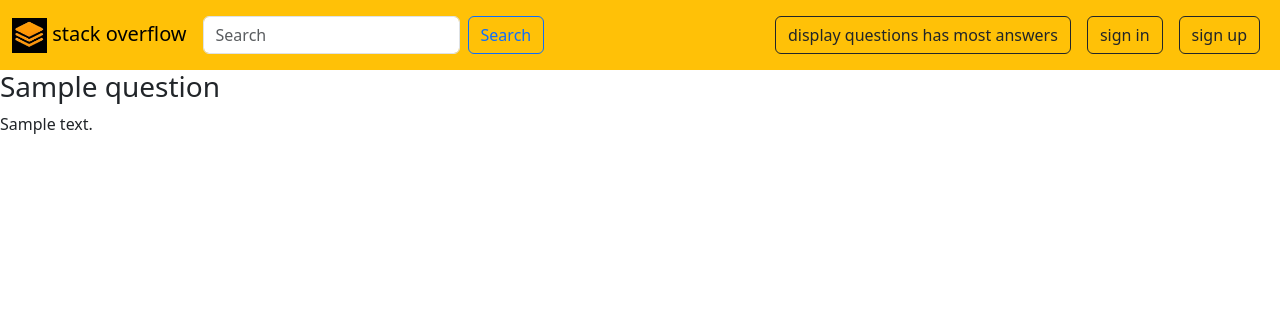
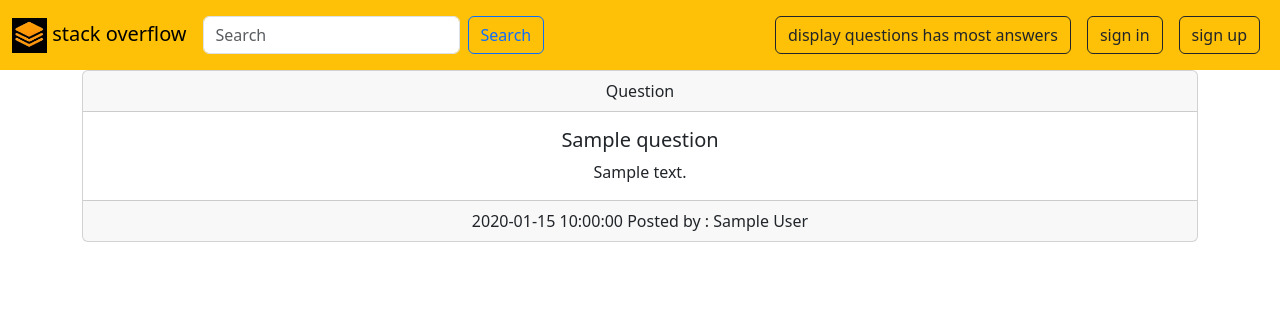
Before and after one commit to Hassanalmaymn/stack_overflow, a PHP site: page /question.php?id=1 in a window 1280 px wide. Shown: the top 330 px of the page. Run offline with PHP 8.4, Linux system fonts and the light colour scheme; tables that the repository leaves empty hold one stand-in row (values such as "Sample post").

Commit message:
big changes     search is bugy

```diff
--- a/display10most.php
+++ b/display10most.php
@@ -29,7 +29,7 @@ $active='home';
 
 
                 echo '<div class="card bg-light-emphasis"><a class="card-title" style="text-decoration:none; '
-                . '" href="question.php?id='.$question['id'].'"><h4 style="background-color:gray;">' . $question['title'] . '</h4></a>'
+                . '" href="question.php?id='.$question['qid'].'"><h4 style="background-color:gray;">' . $question['title'] . '</h4></a>'
                         . '<p class="card-body">' . $question['content'] . '</p><div class="card-footer">' . $question['time'].'<span '
                         . 'class="card-footer justify-text-end" style="align-text:end;">number of answers: '.
                         $question['numberofanswers'].'</span><span class="card-footer justify-item-end bg-warning">Posted by : '.$question['name'].'</span></div></div><hr>';
--- a/necessary/operation.php
+++ b/necessary/operation.php
@@ -24,7 +24,7 @@ function get10recentquestion() {
 function get10questionwithmostanswers() {
     $db = dbcon();
 
-    $sql = "SELECT stack_user.name,question.userid,question.id,question.title,question.content,question.time,COUNT(answer.id)
+    $sql = "SELECT stack_user.name,question.userid,question.id AS qid,question.title,question.content,question.time,COUNT(answer.id)
        AS numberofanswers FROM ((question LEFT JOIN answer ON question.id=answer.questionid) JOIN stack_user ON stack_user.id=question.userid)
             GROUP BY question.id ORDER BY COUNT(answer.id) DESC LIMIT 10 ;  ";
 
@@ -55,14 +55,15 @@ function getuseranswers($userid) {
     return $result;
 }
 
-function search($search) {
+function find($search) {
     $db = dbcon();
 
     $sql = "SELECT question.id AS qid,question.title,question.content,stack_user.name,question.time, COUNT(answer.id)
-       AS numberofanswers "
-            . "FROM ((question LEFT JOIN answer ON question.id=answer.questionid) JOIN stack_user ON stack_user.id=question.userid)"
-            . "WHERE question.title LIKE '%" . $search . "%' OR question.content LIKE '%" . $search . "%'"
-            . "GROUP BY question.id ORDER BY COUNT(answer.id) DESC  ;";
+ AS numberofanswers FROM ((stack_user join question ON stack_user.id=question.userid) LEFT JOIN answer ON answer.questionid=question.id)
+ WHERE question.id IN
+ (SELECT question.id FROM question WHERE question.title LIKE '%" . $search . "%' OR  question.content LIKE '%" . $search . "%') GROUP BY
+  question.id ORDER by numberofanswers DESC ;";
+
     $result = mysqli_query($db, $sql);
     $assocq = array();
     while ($row = mysqli_fetch_array($result)) {
@@ -86,3 +87,49 @@ function getthequestion($question_id) {
     }
     return $assocq;
 }
+
+function getthequestionanswers($question_id) {
+    $db = dbcon();
+
+    $sql = "SELECT answer.title,answer.content,answer.time AS answertime,stack_user.name,answer.id "
+            . "FROM question,answer,stack_user WHERE question.id=answer.questionid AND answer.userid=stack_user.id AND question.id=" . $question_id . ";  ";
+
+    $result = mysqli_query($db, $sql);
+    $assocq = array();
+    while ($row = mysqli_fetch_array($result)) {
+
+        $assocq[] = $row;
+    }
+    return $assocq;
+}
+
+function searchuser($search, $userid) {
+    $db = dbcon();
+
+    $sql = "SELECT question.id AS qid,question.title,question.content,stack_user.name,question.time, COUNT(answer.id)
+ AS numberofanswers FROM ((stack_user join question ON stack_user.id=question.userid) LEFT JOIN answer ON answer.questionid=question.id)
+ WHERE question.id IN (SELECT question.id FROM question WHERE question.title LIKE '%" . $search . "%' OR  question.content LIKE '%" . $search . "%')
+ AND stack_user.id=" . $userid . " GROUP BY
+  question.id ORDER by numberofanswers DESC ;";
+    $result = mysqli_query($db, $sql);
+    $assocq = array();
+    while ($row = mysqli_fetch_array($result)) {
+
+        $assocq[] = $row;
+    }
+    return $assocq;
+}
+function findmyanswer($search,$userid) {
+    $db = dbcon();
+
+    $sql = "SELECT stack_user.name,answer.time,answer.content,answer.title,answer.id FROM answer,stack_user WHERE answer.userid=stack_user.id "
+            . "AND stack_user.id='".$userid."' AND answer.id IN (SELECT answer.id FROM answer WHERE answer.title LIKE '%".$search."%' OR answer.content LIKE '%".$search."%') ;";
+
+    $result = mysqli_query($db, $sql);
+    $assocq = array();
+    while ($row = mysqli_fetch_array($result)) {
+
+        $assocq[] = $row;
+    }
+    return $assocq;
+}
--- a/necessary/stack_navbar.php
+++ b/necessary/stack_navbar.php
@@ -34,7 +34,6 @@
             echo'<a class="btn btn-outline-dark justify-content-end m-2" href="display10most.php">display questions has most answers</a>
                 <a class="btn btn-outline-dark justify-content-end m-2" aria-current="page" href="signin.php">sign in</a>
             <a class="btn btn-outline-dark justify-content-end m-2" aria-current="page" href="signup.php">sign up</a>';
-
         }
         if (isLoggedIn()) {
             $home = $active === 'home' ? 'active' : '';
--- a/question.php
+++ b/question.php
@@ -1,21 +1,52 @@
-<?php session_start();
-$active='home';
+<?php
+session_start();
+$active = 'home';
 ?>
 <!DOCTYPE html>
 
 <html>
-  <head>
+    <head>
         <meta charset="UTF-8">
         <title>stack overflow</title>
         <link rel="icon" href="icon.png">
         <link rel="stylesheet" href="styles/bootstrap.min.css">
     </head>
     <body>
-        <?php require_once 'necessary/stack_navbar.php';
-                require_once 'necessary/operation.php';
-        foreach (getthequestion($_GET['id']) as $question){
-            echo '<div style="left:50ps"><h3 class="">'.$question['title'].'</h3><p>'.$question['content'].'</p></div>';
+        <?php
+        require_once 'necessary/stack_navbar.php';
+        require_once 'necessary/operation.php';
+        foreach (getthequestion($_GET['id']) as $question) {
+            echo '<div class="container"><div class = "card text-center">
+            <div class = "card-header">
+            Question
+            </div>
+            <div class = "card-body">
+            <h5 class = "card-title">'.$question['title'].'</h5>
+            <p class = "card-text">'.$question['content'].'</p>
+
+            </div>
+            <div class = "card-footer text-body-light"><span>
+            '.$question['time'].'  </span><span style="backgound-color:gray;">  Posted by : '.$question['name'].'</span>
+            </div>
+            </div>';
+            //close the div
         }
+         foreach (getthequestionanswers($_GET['id']) as $answer){
+             echo '<div class = "card text-center">
+            <div class = "card-header">
+            Answer
+            </div>
+            <div class = "card-body">
+            <h5 class = "card-title">'.$answer['title'].'</h5>
+            <p class = "card-text">'.$answer['content'].'</p>
+
+            </div>
+            <div class = "card-footer text-body-light"><span>
+            '.$answer['answertime'].'  </span><span style="backgound-color:gray;">  Posted by : '.$answer['name'].'</span>
+            </div>
+            </div></div>';
+         }
+
         ?>
     </body>
 </html>
```
Also changed, not shown: answer.php (added, +16 -0 lines), search.php (+38 -8 lines).
